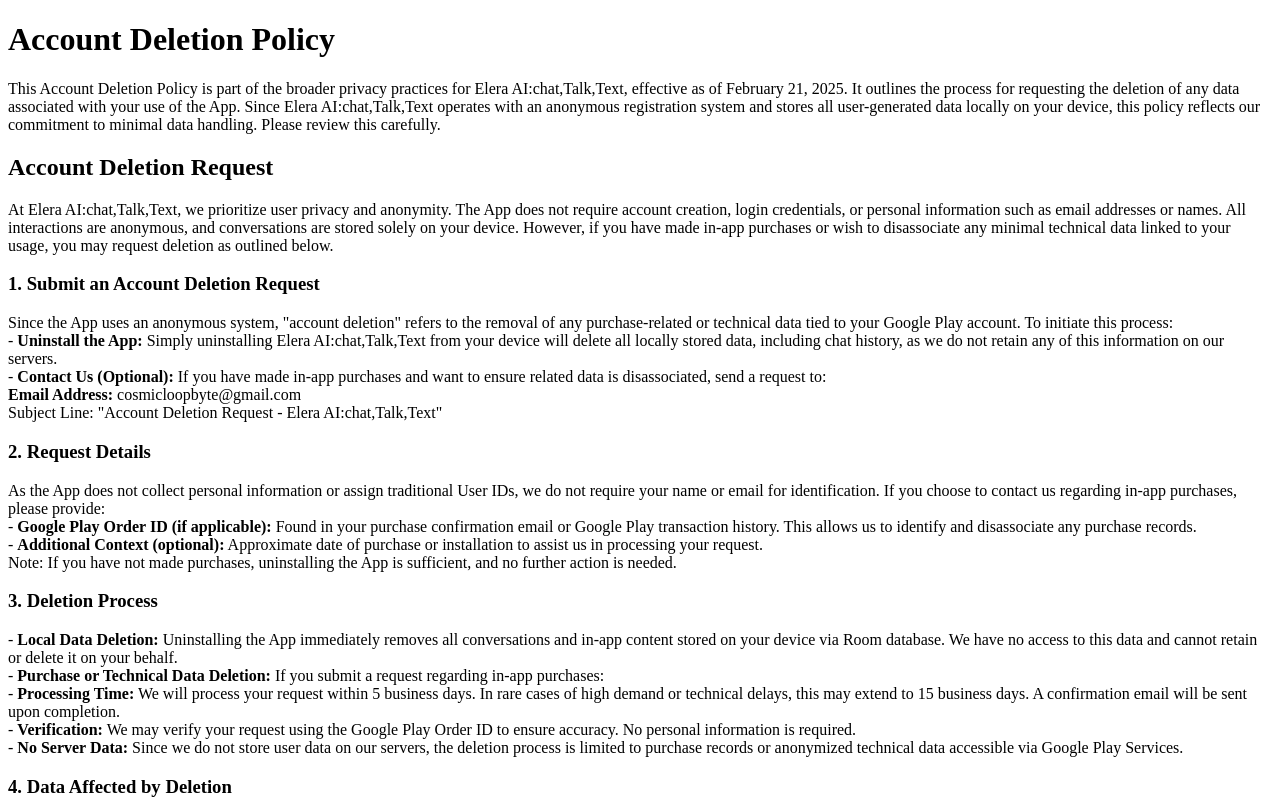
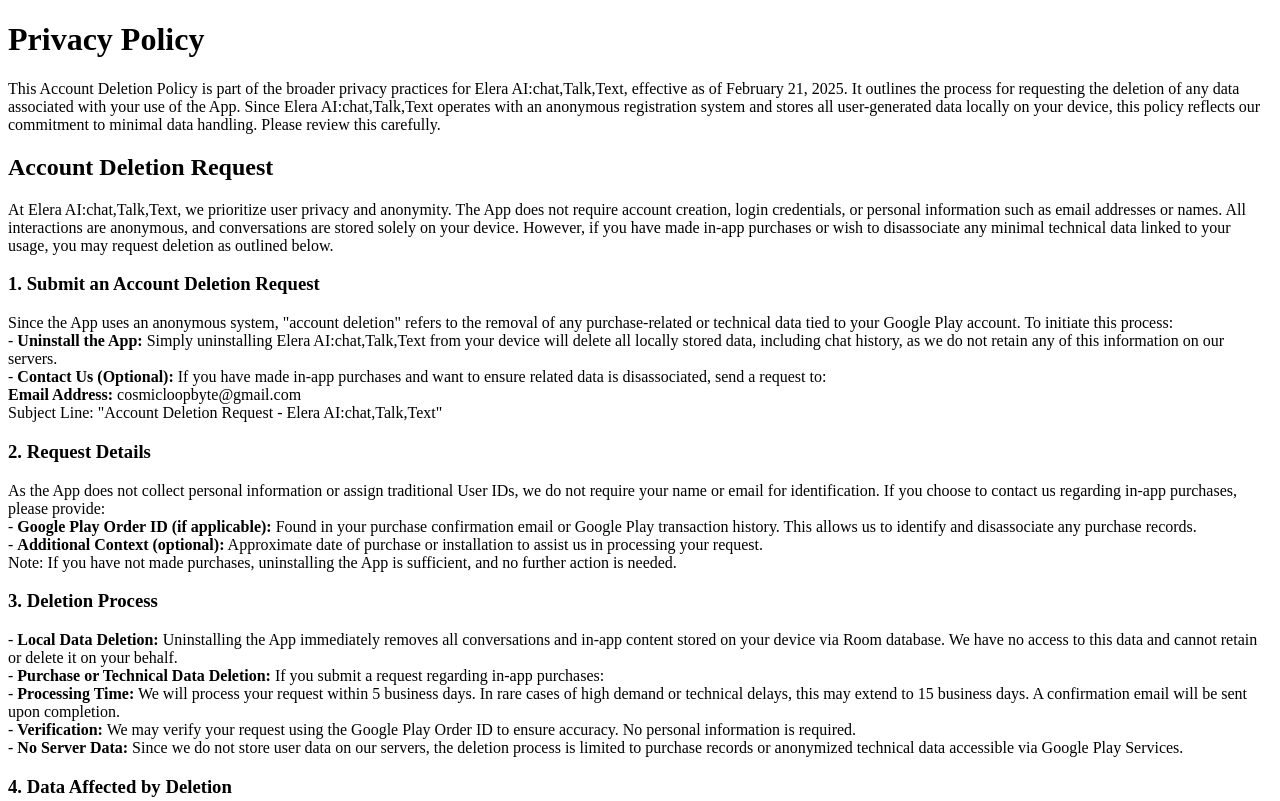
Before and after one commit to berkilorhann/eleraAi, a plain HTML site: page index.html in a window 1280 px wide. Shown: the top 801 px of the page. Drawn offline with Linux system fonts and the light colour scheme.

Commit message:
Update index.html

```diff
--- a/index.html
+++ b/index.html
@@ -6,7 +6,7 @@
     <title>Account Deletion Policy - [Elera AI:chat,Talk,Text]</title>
 </head>
 <body>
-    <h1>Account Deletion Policy</h1>
+    <h1>Privacy Policy</h1>
     <p>
         This Account Deletion Policy is part of the broader privacy practices for Elera AI:chat,Talk,Text, effective as of February 21, 2025. It outlines the process for requesting the deletion of any data associated with your use of the App. Since Elera AI:chat,Talk,Text operates with an anonymous registration system and stores all user-generated data locally on your device, this policy reflects our commitment to minimal data handling. Please review this carefully.
 
```
